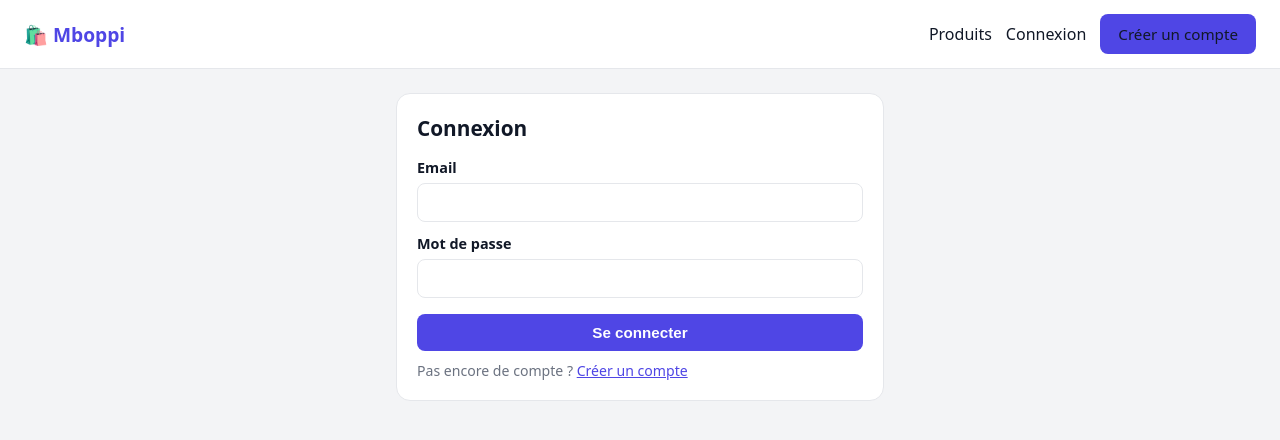
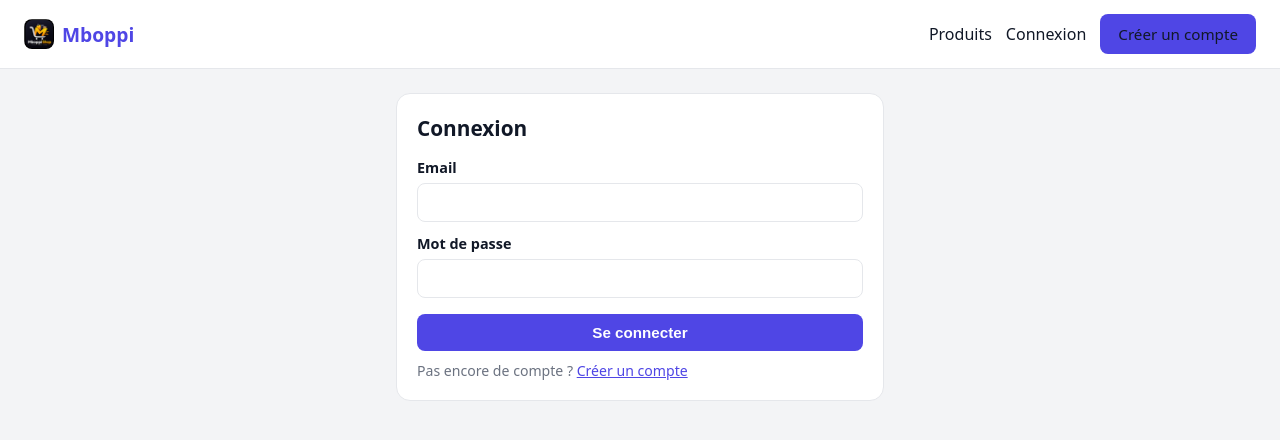
Before and after one commit to Schester38/marketplace, a React (Vite) app in the folder client/: page /login in a window 1280 px wide. Shown: the top 440 px of the page. Built offline with nearby package versions, Linux system fonts and the light colour scheme.

Commit message:
Remplacer l'emoji du bandeau par le logo Mboppi

```diff
--- a/client/src/components/Navbar.jsx
+++ b/client/src/components/Navbar.jsx
@@ -6,7 +6,10 @@ export default function Navbar({ onLogout }) {
   const { user } = useAuth();
   return (
     <header className="navbar">
-      <Link to="/" className="brand">🛍️ Mboppi</Link>
+      <Link to="/" className="brand">
+        <img src="/navbar-logo.png" alt="Mboppi" className="brand-logo" />
+        <span>Mboppi</span>
+      </Link>
       <nav>
         <Link to="/">Produits</Link>
         {!user && <Link to="/login">Connexion</Link>}
--- a/client/src/styles.css
+++ b/client/src/styles.css
@@ -41,7 +41,8 @@ body {
   z-index: 10;
 }
 
-.navbar .brand { font-weight: 800; font-size: 1.2rem; color: var(--primary); text-decoration: none; }
+.navbar .brand { font-weight: 800; font-size: 1.2rem; color: var(--primary); text-decoration: none; display: flex; align-items: center; gap: 8px; }
+.brand-logo { width: 30px; height: 30px; border-radius: 8px; }
 .navbar nav { display: flex; align-items: center; gap: 14px; flex-wrap: wrap; }
 .navbar nav a { color: var(--text); text-decoration: none; font-weight: 500; }
 .navbar nav a:hover { color: var(--primary); }
```
Also changed, not shown: client/public/navbar-logo.png (added).
